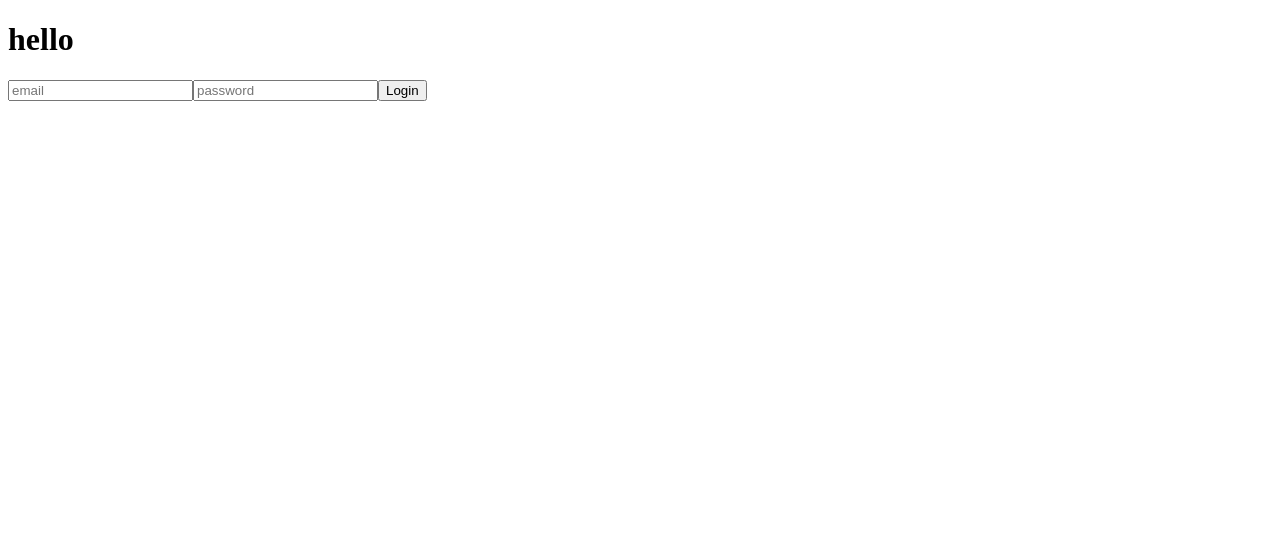
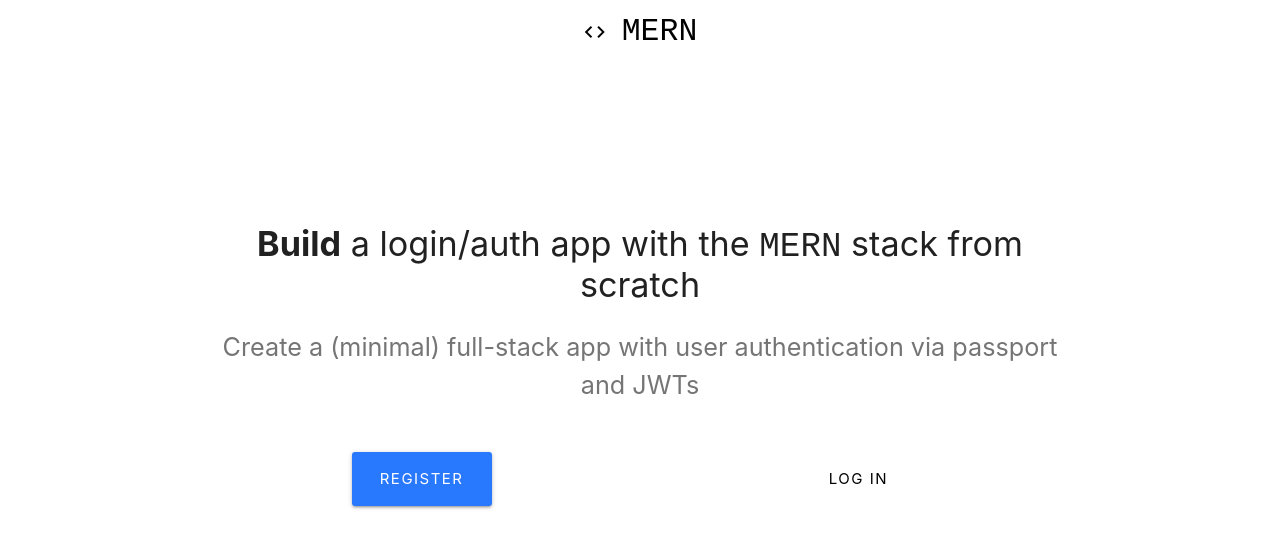
Before and after one commit to phenix1229/servicedesk-frontend, a React (Create React App) app: page / in a window 1280 px wide. Shown: the top 548 px of the page. Built offline with nearby package versions, Linux system fonts and the light colour scheme.

Commit message:
created layout/navbar, landing

```diff
--- a/public/index.html
+++ b/public/index.html
@@ -24,7 +24,13 @@
       work correctly both with client-side routing and a non-root public URL.
       Learn how to configure a non-root public URL by running `npm run build`.
     -->
-    <title>React App</title>
+    <!-- Compiled and minified CSS -->
+    <link rel="stylesheet" href="https://cdnjs.cloudflare.com/ajax/libs/materialize/1.0.0/css/materialize.min.css">
+
+    <!-- Compiled and minified JavaScript -->
+    <script src="https://cdnjs.cloudflare.com/ajax/libs/materialize/1.0.0/js/materialize.min.js"></script>
+    <link href="https://fonts.googleapis.com/icon?family=Material+Icons" rel="stylesheet">
+    <title>ServiceDesk</title>
   </head>
   <body>
     <noscript>You need to enable JavaScript to run this app.</noscript>
--- a/src/components/App.js
+++ b/src/components/App.js
@@ -1,5 +1,6 @@
 import React , {Component} from 'react';
-import Login from './Login';
+import Navbar from "./layout/NavBar";
+import Landing from "./layout/Landing";
 
 class App extends Component {
     constructor(){
@@ -10,9 +11,9 @@ class App extends Component {
     };
     render(){
         return (
-            <div>
-                <h1>hello</h1>
-                <Login />
+            <div className="App">
+                <Navbar />
+                <Landing />
             </div>
         )
     }
--- a/src/components/Login.js
+++ b/src/components/Login.js
@@ -17,7 +17,7 @@ class Login extends Component {
     handleSubmit = (event) => {
         const {email, password} = this.state;
         axios.post(
-            'http://localhost:8080/login',
+            'http://localhost:8080/users/login',
             {
                 user: {
                     email: email,
--- /dev/null
+++ b/src/components/layout/Landing.js
@@ -0,0 +1,53 @@
+import React, { Component } from "react";
+// import { Link } from "react-router-dom";
+
+class Landing extends Component {
+    render() {
+        return (
+            <div style={{ height: "75vh" }} className="container valign-wrapper">
+                <div className="row">
+                <div className="col s12 center-align">
+                    <h4>
+                    <b>Build</b> a login/auth app with the{" "}
+                    <span style={{ fontFamily: "monospace" }}>MERN</span> stack from
+                    scratch
+                    </h4>
+                    <p className="flow-text grey-text text-darken-1">
+                    Create a (minimal) full-stack app with user authentication via
+                    passport and JWTs
+                    </p>
+                    <br />
+                    <div className="col s6">
+                    <a
+                        href="/users/register"
+                        style={{
+                        width: "140px",
+                        borderRadius: "3px",
+                        letterSpacing: "1.5px"
+                        }}
+                        className="btn btn-large waves-effect waves-light hoverable blue accent-3"
+                    >
+                        Register
+                    </a>
+                    </div>
+                    <div className="col s6">
+                    <a
+                        href="/users/login"
+                        style={{
+                        width: "140px",
+                        borderRadius: "3px",
+                        letterSpacing: "1.5px"
+                        }}
+                        className="btn btn-large btn-flat waves-effect white black-text"
+                    >
+                        Log In
+                    </a>
+                    </div>
+                </div>
+                </div>
+            </div>
+        );
+    }
+}
+
+export default Landing;
--- /dev/null
+++ b/src/components/layout/NavBar.js
@@ -0,0 +1,27 @@
+import React, { Component } from "react";
+// import { Link } from "react-router-dom";
+
+class Navbar extends Component {
+    render() {
+        return (
+            <div className="navbar-fixed">
+                <nav className="z-depth-0">
+                <div className="nav-wrapper white">
+                    <a
+                    href="/"
+                    style={{
+                        fontFamily: "monospace"
+                    }}
+                    className="col s5 brand-logo center black-text"
+                    >
+                    <i className="material-icons">code</i>
+                    MERN
+                    </a>
+                </div>
+                </nav>
+            </div>
+        );
+    }
+}
+
+export default Navbar;
```
Also changed, not shown: package.json (+7 -1 lines), 1 other file (tests, documents, lock files or other folders).
